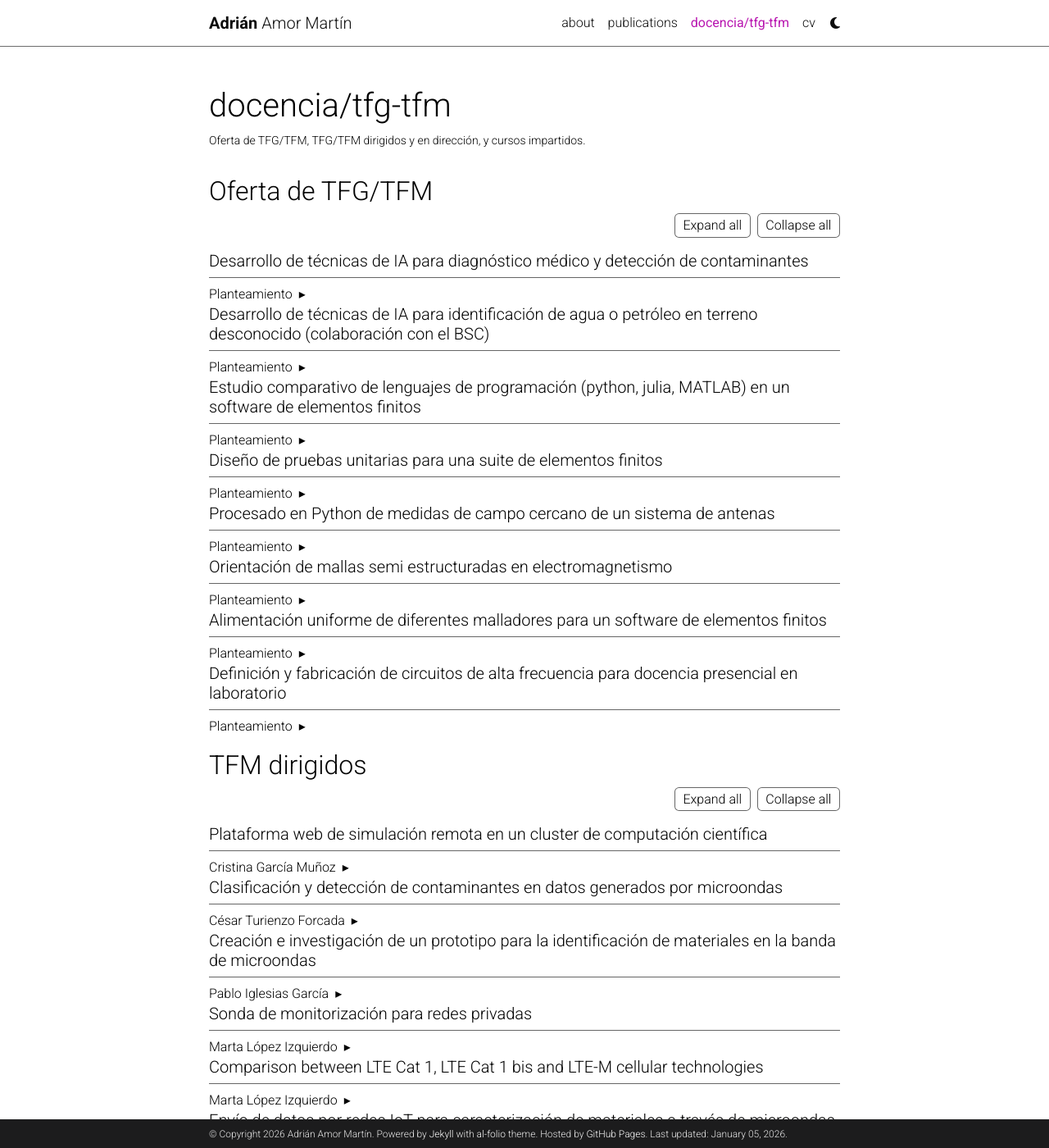
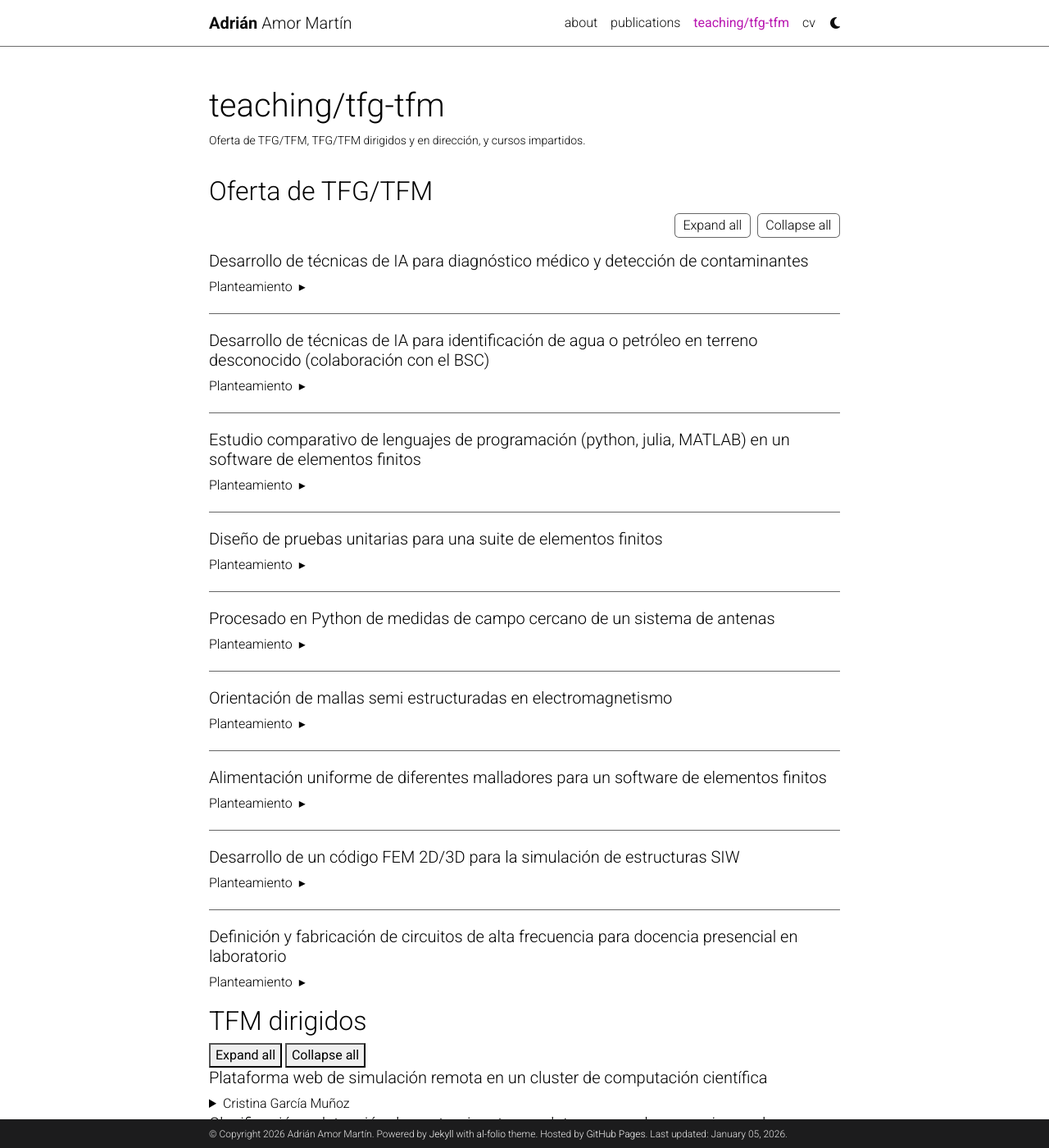
Before and after one commit to aamorm/aamorm.github.io, a Jekyll site: the page built from _pages/teaching.md, in a window 1280 px wide and 1400 px high. Shown: the whole window at 82% size. Built offline with Jekyll 4.4.1, drawn with Linux system fonts in a browser that asks for light colours; comment, search, counter and statistics services are not loaded; a style sheet for code colours, icons or effects is not loaded.

Commit message:
minor changes in style in teaching

```diff
--- a/_pages/teaching.md
+++ b/_pages/teaching.md
@@ -1,7 +1,7 @@
 ---
 layout: page
 permalink: /teaching/
-title: docencia/tfg-tfm
+title: teaching/tfg-tfm
 description: Oferta de TFG/TFM, TFG/TFM dirigidos y en dirección, y cursos impartidos.
 nav: true
 nav_order: 2
@@ -18,6 +18,10 @@
   </div>
 {:/}
 
+{::nomarkdown}
+<div class="offer">
+{:/}
+
 ##### Desarrollo de técnicas de IA para diagnóstico médico y detección de contaminantes
 
 {::nomarkdown}
@@ -30,6 +34,11 @@
 <br>
 <br>
 </details>
+{:/}
+
+{::nomarkdown}
+</div>
+<div class="offer">
 {:/}
 
 ##### Desarrollo de técnicas de IA para identificación de agua o petróleo en terreno desconocido (colaboración con el BSC)
@@ -45,6 +54,11 @@
 </details>
 {:/}
 
+{::nomarkdown}
+</div>
+<div class="offer">
+{:/}
+
 ##### Estudio comparativo de lenguajes de programación (python, julia, MATLAB) en un software de elementos finitos
 
 {::nomarkdown}
@@ -58,6 +72,11 @@
 El objetivo del TFG es correr una serie de problemas o rutinas y establecer cuál es el mejor para una aplicación de elementos finitos. Para ello, el alumno no empezaría de cero sino que ya hay algunas rutinas programadas en MATLAB que habría que comparar con los nuevos códigos desarrollados.
 <br><br>
 </details>
+{:/}
+
+{::nomarkdown}
+</div>
+<div class="offer">
 {:/}
 
 ##### Diseño de pruebas unitarias para una suite de elementos finitos
@@ -80,6 +99,11 @@
 </details>
 {:/}
 
+{::nomarkdown}
+</div>
+<div class="offer">
+{:/}
+
 ##### Procesado en Python de medidas de campo cercano de un sistema de antenas
 
 {::nomarkdown}
@@ -91,6 +115,11 @@
 En la actualidad, se dispone de un software "legacy" escrito en Octave que genera unas hojas de Excel que posteriormente se procesan para generar un informe Word. Se busca automatizar todos estos pasos por medio de Python de forma que parsee los ficheros originales (ficheros en texto de 1 GB), lo transforme a un DataFrame y llame a las diferentes librerías (o se reprogramen, en función de la viabilidad del proyecto).
 <br><br>
 </details>
+{:/}
+
+{::nomarkdown}
+</div>
+<div class="offer">
 {:/}
 
 ##### Orientación de mallas semi estructuradas en electromagnetismo
@@ -106,6 +135,11 @@
 </details>
 {:/}
 
+{::nomarkdown}
+</div>
+<div class="offer">
+{:/}
+
 ##### Alimentación uniforme de diferentes malladores para un software de elementos finitos
 
 {::nomarkdown}
@@ -117,6 +151,29 @@
 La idea es desarrollar una librería que coja los diferentes elementos (tanto 2D como 3D) y los alimente con un determinado formato a una librería ya existente en MATLAB de elementos finitos. Hay un prototipo ya desarrollado que habría que unificar y expandir a otros malladores para mejorar el número de problemas que se pueden resolver en la librería.
 <br><br>
 </details>
+{:/}
+
+{::nomarkdown}
+</div>
+<div class="offer">
+{:/}
+
+##### Desarrollo de un código FEM 2D/3D para la simulación de estructuras SIW
+
+{::nomarkdown}
+<details>
+<summary>Planteamiento</summary>
+<br>
+Los circuitos SIW (*Substrate Integrated Waveguide*, por sus siglas en inglés) son circuitos con altas prestaciones en las bandas de radiofrecuencia ya que combinan las ventajas de tecnologías planares (microstrip, stripline) con prestaciones comparables a las de guías de onda tradicionales, lo que las hace especialmente atractivas para aplicaciones satelitales. Sin embargo, son circuitos difíciles de analizar con la precisión necesaria debido al nivel de detalle necesario que introducen las vías que confinan el campo electromagnético.
+<br>
+En este trabajo, se propone implementar un código FEM de 2D que aproveche la geometría de los circuitos SIW (básicamente, un circuito planar que se extrusiona en el tercer eje) para comparar sus prestaciones con las de simuladores in-house de los que se dispone en el grupo de investigación, adecuados también para este tipo de geometrías (prismas triangulares con diferentes órdenes de aproximación).
+<br><br>
+</details>
+{:/}
+
+{::nomarkdown}
+</div>
+<div class="offer">
 {:/}
 
 ##### Definición y fabricación de circuitos de alta frecuencia para docencia presencial en laboratorio
@@ -132,6 +189,8 @@
 
 {::nomarkdown}</div>{:/}
 
+{::nomarkdown}</div>{:/}
+</div>
 
 ## TFM dirigidos
 
--- a/_sass/_base.scss
+++ b/_sass/_base.scss
@@ -565,7 +565,7 @@
   }
 
   /* Details dentro de teaching */
-  .section details{ border-top:1px solid var(--global-divider-color); padding-top:.5rem; }
+  .section details{ border-top:none solid var(--global-divider-color); padding-top: 0; }
   .section summary{ cursor:pointer; list-style:none; }
   .section summary::-webkit-details-marker{ display:none; }
   .section summary::after{ content:"▸"; margin-left:.5rem; transition:transform .2s; display:inline-block; }
@@ -574,6 +574,19 @@
   /* Estados por sección */
   .section.hide-summaries details > summary{ display:none; }
   .section.hide-summaries details{ padding-top:.25rem; }
+
+  /* Separador entre propuestas */
+  .offer + .offer{
+    border-top: 1px solid var(--global-divider-color);
+    margin-top: 1.25rem;
+    padding-top: 1.25rem;
+  }
+
+  /* (opcional) ajustar espacio del título */
+  .offer h5 { /* ojo: "#####" en markdown suele renderizar como h5 */
+    margin-top: 0;
+    margin-bottom: .5rem;
+  }
 }
 
 
--- a/assets/json/resume.json
+++ b/assets/json/resume.json
@@ -171,7 +171,7 @@
       "summary": "Integration and Industrialization of FEM Solutions for Computational Electromagnetics",
       "amount": "Part of the research team, funded by Airbus Defence and Space",
       "startDate": "2022-05",
-      "endDate": "2024-12"
+      "endDate": "2026-12"
     }
   ],
   "languages": [
```
Also changed, not shown: _pages/publications.md (+2 -0 lines).
